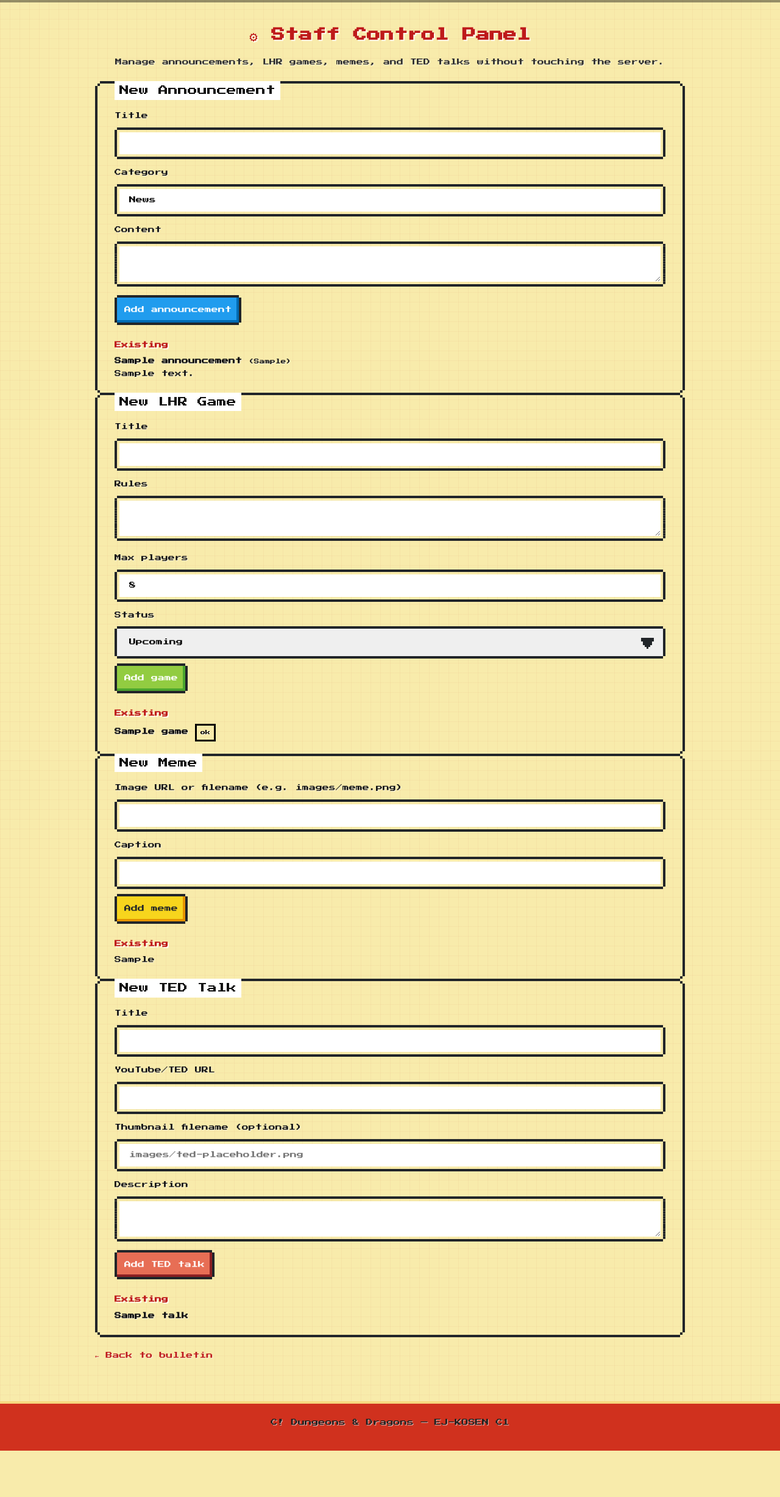
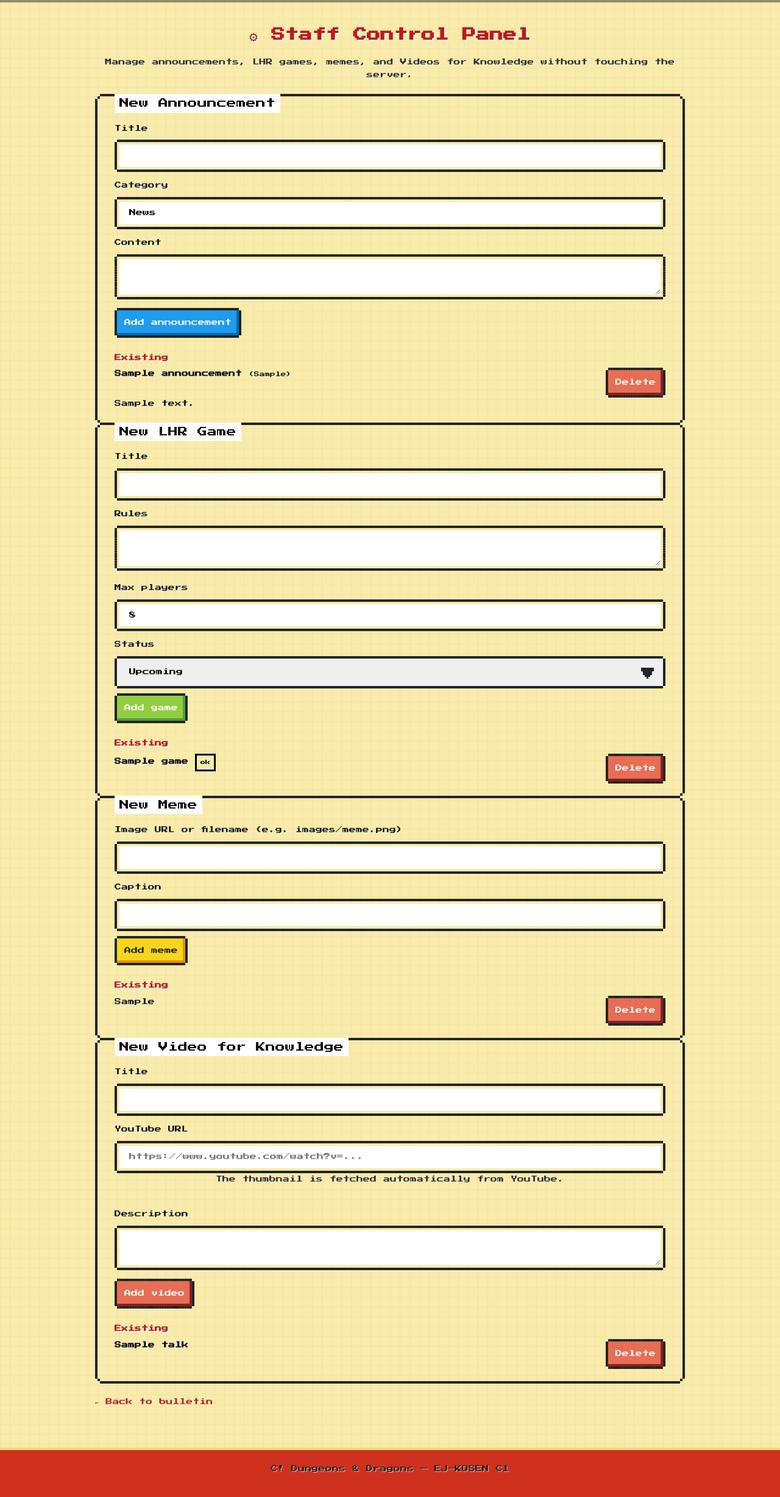
Before and after one commit to asaadzx/C_Dungeons_Dragons, a Flask app: page /admin in a window 1280 px wide. Shown: the part 97-2552 px from the top of the page at 61% size. Before the commit the page ends 2476 px from the top, so only its background shows below. Run offline with Flask 3, Linux system fonts and the light colour scheme; a user stored in the database is signed in; tables that the repository leaves empty hold one stand-in row (values such as "Sample post"); some libraries are stand-ins or nearby versions.

Commit message:
admin: add delete actions, YouTube thumbnail auto-fetch, rebrand TED to Videos for Knowledge
- Staff panel can now delete announcements, LHR games, memes and videos
- Video thumbnails are derived from the YouTube URL automatically
- media_url filter resolves both external URLs and local static files
- Home spotlight rebranded from TED TALK to VIDEO FOR KNOWLEDGE
- 33 tests passing

```diff
--- a/app/__init__.py
+++ b/app/__init__.py
@@ -15,7 +15,7 @@ from sqlalchemy import text
 
 from .config import Config
 from .extensions import csrf, db, login_manager, migrate
-from .security import add_security_headers, safe_url
+from .security import add_security_headers, media_url, safe_url
 
 
 def create_app(config_object=Config):
@@ -58,6 +58,8 @@ def create_app(config_object=Config):
 
     # Jinja helper: {{ some_url|safe_url }} returns "" for unsafe schemes.
     app.jinja_env.filters["safe_url"] = safe_url
+    # Jinja helper: {{ image|media_url }} handles both external and static paths.
+    app.jinja_env.filters["media_url"] = media_url
     app.after_request(add_security_headers)
 
     # Lightweight health check used by Render and uptime monitors.
--- a/app/admin/routes.py
+++ b/app/admin/routes.py
@@ -2,6 +2,8 @@
 # app/admin/routes.py
 # Staff-only management pages. All routes require login.
 # ---------------------------------------------------------------------------
+
+import re
 
 from flask import flash, redirect, render_template, request, url_for
 from flask_login import current_user, login_required
@@ -11,9 +13,17 @@ from ..extensions import db
 from ..models import Announcement, LhrGame, Meme, TedTalk
 
 
-def _require_staff():
-    if not current_user.is_authenticated:
-        return redirect(url_for("auth.login"))
+def _extract_youtube_id(url):
+    if not url:
+        return None
+    patterns = [
+        r"(?:v=|\/vi\/|youtu\.be\/|\/embed\/)([A-Za-z0-9_-]{11})",
+        r"^([A-Za-z0-9_-]{11})$",
+    ]
+    for pattern in patterns:
+        match = re.search(pattern, url)
+        if match:
+            return match.group(1)
     return None
 
 
@@ -44,6 +54,19 @@ def add_announcement():
     return redirect(url_for("admin.index"))
 
 
+@bp.route("/admin/announcement/<int:item_id>/delete", methods=["POST"])
+@login_required
+def delete_announcement(item_id):
+    item = db.session.get(Announcement, item_id)
+    if item:
+        db.session.delete(item)
+        db.session.commit()
+        flash("Announcement deleted.", "success")
+    else:
+        flash("Announcement not found.", "error")
+    return redirect(url_for("admin.index"))
+
+
 @bp.route("/admin/lhr", methods=["POST"])
 @login_required
 def add_lhr():
@@ -63,6 +86,19 @@ def add_lhr():
     return redirect(url_for("admin.index"))
 
 
+@bp.route("/admin/lhr/<int:item_id>/delete", methods=["POST"])
+@login_required
+def delete_lhr(item_id):
+    item = db.session.get(LhrGame, item_id)
+    if item:
+        db.session.delete(item)
+        db.session.commit()
+        flash("LHR game deleted.", "success")
+    else:
+        flash("Game not found.", "error")
+    return redirect(url_for("admin.index"))
+
+
 @bp.route("/admin/meme", methods=["POST"])
 @login_required
 def add_meme():
@@ -77,6 +113,19 @@ def add_meme():
     return redirect(url_for("admin.index"))
 
 
+@bp.route("/admin/meme/<int:item_id>/delete", methods=["POST"])
+@login_required
+def delete_meme(item_id):
+    item = db.session.get(Meme, item_id)
+    if item:
+        db.session.delete(item)
+        db.session.commit()
+        flash("Meme deleted.", "success")
+    else:
+        flash("Meme not found.", "error")
+    return redirect(url_for("admin.index"))
+
+
 @bp.route("/admin/ted", methods=["POST"])
 @login_required
 def add_ted():
@@ -87,9 +136,25 @@ def add_ted():
     if not title or not url:
         flash("Title and URL are required.", "error")
         return redirect(url_for("admin.index"))
-    if not thumbnail:
+    video_id = _extract_youtube_id(url)
+    if video_id and not thumbnail:
+        thumbnail = f"https://img.youtube.com/vi/{video_id}/hqdefault.jpg"
+    elif not thumbnail:
         thumbnail = "images/ted-placeholder.png"
     db.session.add(TedTalk(title=title[:300], url=url[:500], thumbnail=thumbnail[:300], description=description))
     db.session.commit()
-    flash("TED talk added.", "success")
+    flash("Video for Knowledge added.", "success")
     return redirect(url_for("admin.index"))
+
+
+@bp.route("/admin/ted/<int:item_id>/delete", methods=["POST"])
+@login_required
+def delete_ted(item_id):
+    item = db.session.get(TedTalk, item_id)
+    if item:
+        db.session.delete(item)
+        db.session.commit()
+        flash("Video for Knowledge deleted.", "success")
+    else:
+        flash("Video not found.", "error")
+    return redirect(url_for("admin.index"))
--- a/app/hub/routes.py
+++ b/app/hub/routes.py
@@ -50,7 +50,7 @@ def _events_with_requests():
 
 @bp.route("/")
 def index():
-    """Home page: announcements plus a random TED talk and meme."""
+    """Home page: announcements plus a random video and meme."""
     announcements = Announcement.query.order_by(Announcement.created_at.desc()).all()
     return render_template(
         "index.html",
--- a/app/security.py
+++ b/app/security.py
@@ -27,6 +27,25 @@ def safe_url(value):
     return value
 
 
+def media_url(value):
+    """Turn a stored image reference into a usable <img src>.
+
+    Values may be either a full external URL (e.g. a YouTube thumbnail on
+    img.youtube.com) or a filename relative to the static folder. External
+    http(s) URLs are returned unchanged; anything else is treated as a static
+    path. Unsafe schemes fall back to an empty string.
+    """
+    value = (value or "").strip()
+    if not value:
+        return ""
+    if value.startswith(("http://", "https://")):
+        return safe_url(value)
+    # Local static file: let Flask build the correct URL.
+    from flask import url_for
+
+    return url_for("static", filename=value)
+
+
 def add_security_headers(response):
     """Attach a few defensive HTTP headers to every response."""
     # Stop browsers from guessing content types (blocks some XSS tricks).
--- a/app/templates/admin/index.html
+++ b/app/templates/admin/index.html
@@ -7,7 +7,7 @@
 {% block content %}
 
 <h2 class="page-title">&#9881; Staff Control Panel</h2>
-<p class="page-subtitle">Manage announcements, LHR games, memes, and TED talks without touching the server.</p>
+<p class="page-subtitle">Manage announcements, LHR games, memes, and Videos for Knowledge without touching the server.</p>
 
 <div class="grid-2">
 
@@ -27,7 +27,16 @@
         <h4 class="mt-2">Existing</h4>
         {% if announcements %}
             {% for a in announcements %}
-                <div class="admin-item"><strong>{{ a.title }}</strong> <small>({{ a.category }})</small><br>{{ a.content }}</div>
+                <div class="admin-item">
+                    <div class="row-between">
+                        <div><strong>{{ a.title }}</strong> <small>({{ a.category }})</small></div>
+                        <form method="POST" action="{{ url_for('admin.delete_announcement', item_id=a.id) }}">
+                            <input type="hidden" name="csrf_token" value="{{ csrf_token() }}">
+                            <button class="nes-btn is-error" type="submit">Delete</button>
+                        </form>
+                    </div>
+                    <div>{{ a.content }}</div>
+                </div>
             {% endfor %}
         {% else %}
             <p>No announcements.</p>
@@ -58,7 +67,13 @@
         <h4 class="mt-2">Existing</h4>
         {% if games %}
             {% for g in games %}
-                <div class="admin-item"><strong>{{ g.title }}</strong> <span class="tag is-{{ g.status|lower }}">{{ g.status }}</span></div>
+                <div class="admin-item row-between">
+                    <div><strong>{{ g.title }}</strong> <span class="tag is-{{ g.status|lower }}">{{ g.status }}</span></div>
+                    <form method="POST" action="{{ url_for('admin.delete_lhr', item_id=g.id) }}">
+                        <input type="hidden" name="csrf_token" value="{{ csrf_token() }}">
+                        <button class="nes-btn is-error" type="submit">Delete</button>
+                    </form>
+                </div>
             {% endfor %}
         {% else %}
             <p>No games.</p>
@@ -79,35 +94,47 @@
         <h4 class="mt-2">Existing</h4>
         {% if memes %}
             {% for m in memes %}
-                <div class="admin-item">{{ m.caption or '(no caption)' }}</div>
+                <div class="admin-item row-between">
+                    <div>{{ m.caption or '(no caption)' }}</div>
+                    <form method="POST" action="{{ url_for('admin.delete_meme', item_id=m.id) }}">
+                        <input type="hidden" name="csrf_token" value="{{ csrf_token() }}">
+                        <button class="nes-btn is-error" type="submit">Delete</button>
+                    </form>
+                </div>
             {% endfor %}
         {% else %}
             <p>No memes.</p>
         {% endif %}
     </section>
 
-    <!-- ===================== TED TALKS ===================== -->
+    <!-- ===================== VIDEOS FOR KNOWLEDGE ===================== -->
     <section class="nes-container with-title is-rounded">
-        <p class="title">New TED Talk</p>
+        <p class="title">New Video for Knowledge</p>
         <form method="POST" action="{{ url_for('admin.add_ted') }}">
             <input type="hidden" name="csrf_token" value="{{ csrf_token() }}">
             <label for="ted-title">Title</label>
             <input class="nes-input" id="ted-title" name="title" required>
-            <label for="ted-url" class="mt-1">YouTube/TED URL</label>
-            <input class="nes-input" id="ted-url" name="url" required>
-            <label for="ted-thumb" class="mt-1">Thumbnail filename (optional)</label>
-            <input class="nes-input" id="ted-thumb" name="thumbnail" placeholder="images/ted-placeholder.png">
+            <label for="ted-url" class="mt-1">YouTube URL</label>
+            <input class="nes-input" id="ted-url" name="url" required
+                   placeholder="https://www.youtube.com/watch?v=...">
+            <p class="page-subtitle">The thumbnail is fetched automatically from YouTube.</p>
             <label for="ted-desc" class="mt-1">Description</label>
             <textarea class="nes-textarea" id="ted-desc" name="description"></textarea>
-            <button class="nes-btn is-error mt-1" type="submit">Add TED talk</button>
+            <button class="nes-btn is-error mt-1" type="submit">Add video</button>
         </form>
         <h4 class="mt-2">Existing</h4>
         {% if ted_talks %}
             {% for t in ted_talks %}
-                <div class="admin-item"><strong>{{ t.title }}</strong></div>
+                <div class="admin-item row-between">
+                    <div><strong>{{ t.title }}</strong></div>
+                    <form method="POST" action="{{ url_for('admin.delete_ted', item_id=t.id) }}">
+                        <input type="hidden" name="csrf_token" value="{{ csrf_token() }}">
+                        <button class="nes-btn is-error" type="submit">Delete</button>
+                    </form>
+                </div>
             {% endfor %}
         {% else %}
-            <p>No TED talks.</p>
+            <p>No videos.</p>
         {% endif %}
     </section>
 
```
Also changed, not shown: app/templates/index.html (+9 -10 lines), tests/test_admin.py (added, +88 -0 lines).
